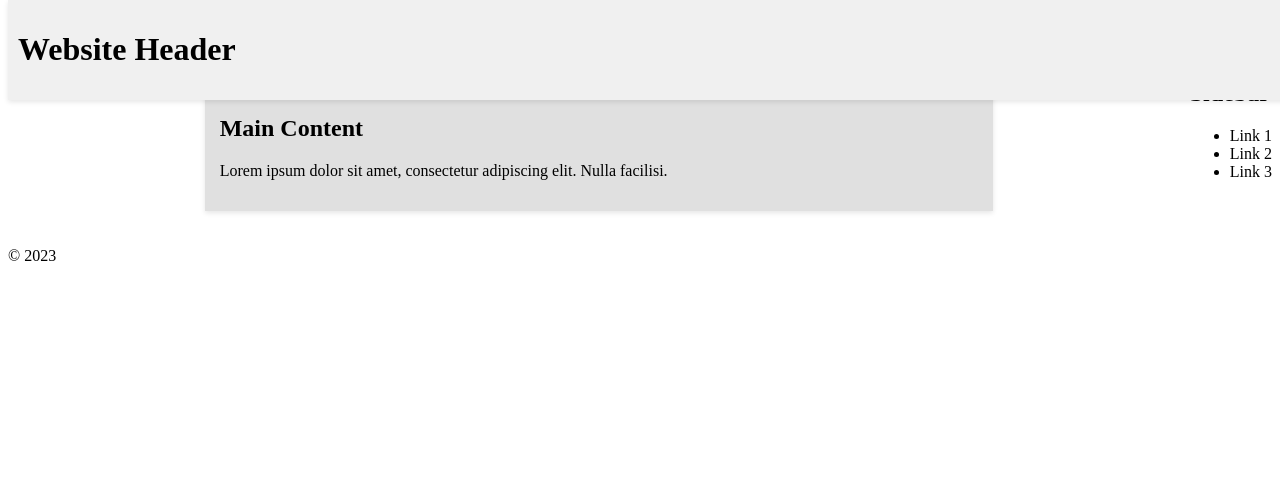
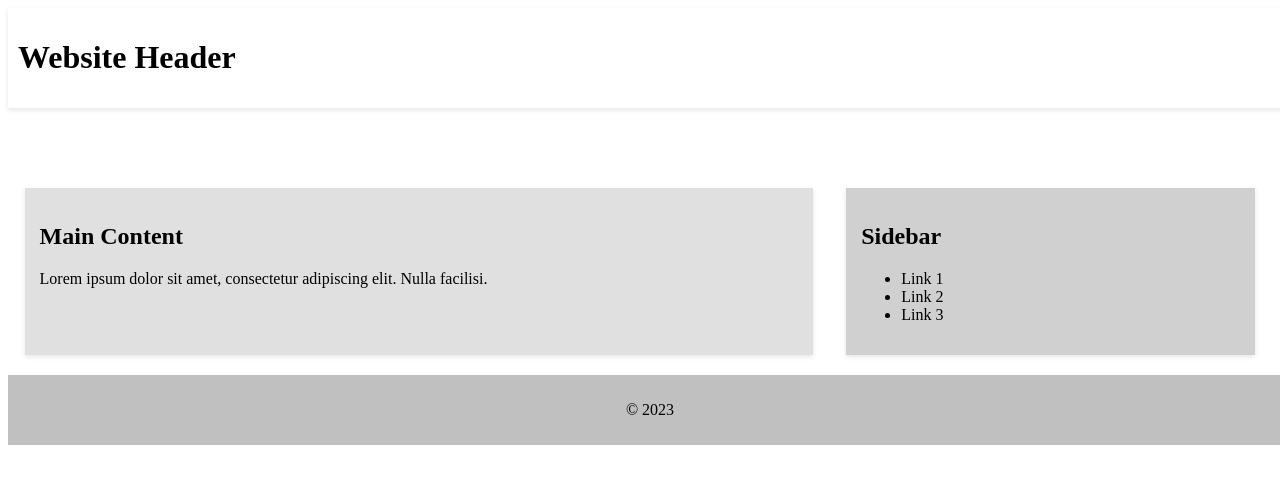
Before and after one commit to shady-stu/css-_in_-zoom, a plain HTML site: page test aigg/index.html in a window 1280 px wide. Drawn offline with Linux system fonts and the light colour scheme.

Commit message:
Add files via upload
with challenges

```diff
--- a/test aigg/style.css
+++ b/test aigg/style.css
@@ -1,18 +1,20 @@
-/* Header styling */
+/* Sticky Navigation */
 header {
-    position: fixed;
+    position: sticky;
     top: 0;
-    width: 100%;
+    z-index: 1000; /
     background-color: #F0F0F0;
     padding: 10px;
+    width: 100%;
     box-shadow: 0 2px 5px rgba(0, 0, 0, 0.1);
 }
 
-
+/* Main content styling */
 main {
     display: flex;
     justify-content: space-between;
     margin-top: 60px;
+    z-index: 1;
 }
 
 article {
@@ -21,8 +23,9 @@ article {
     background-color: #E0E0E0;
     padding: 15px;
     box-shadow: 0 2px 5px rgba(0, 0, 0, 0.1);
+}
 
-/* Sidebar (aside) styling */
+/* Sidebar styling */
 aside {
     width: 30%;
     background-color: #D0D0D0;
@@ -33,11 +36,10 @@ aside {
 
 /* Footer styling */
 footer {
-    position: fixed;
-    bottom: 0;
-    width: 100%;
+    position: relative;
+    z-index: 10;
     background-color: #C0C0C0;
     padding: 10px;
     text-align: center;
-    box-shadow: 0 -2px 5px rgba(0, 0, 0, 0.1);
+    width: 100%;
 }
```
